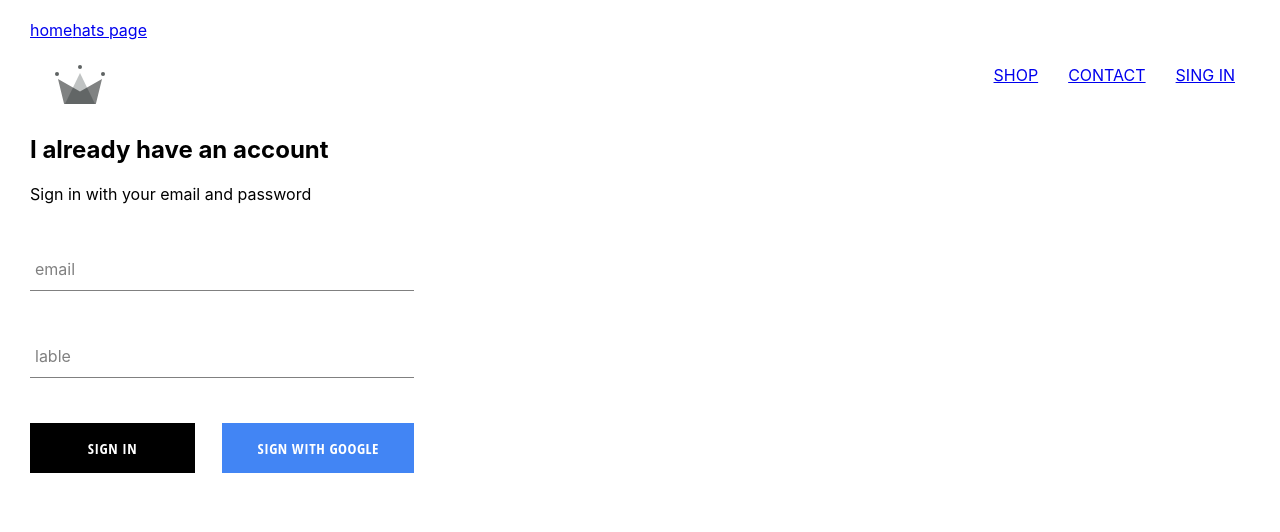
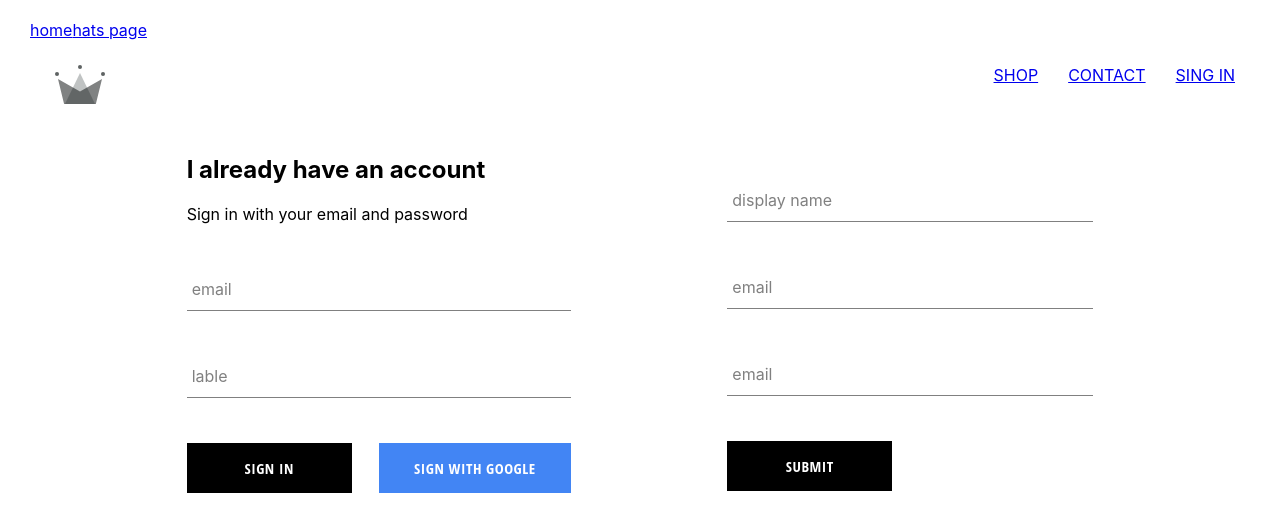
Before and after one commit to le-trung-cu/cewn-clothing, a React (Create React App) app: page /signin in a window 1280 px wide. Shown: the top 532 px of the page. Built offline with nearby package versions, Linux system fonts and the light colour scheme; no server answers.

Commit message:
finishing sign in handleSubmit method

```diff
--- a/src/App.css
+++ /dev/null
@@ -1,3 +0,0 @@
-*{
-    box-sizing: border-box;
-}
--- a/src/App.js
+++ b/src/App.js
@@ -6,7 +6,7 @@
 import Header from './components/header/header.component';
 import SignInAndSignUpPage from './pages/sign-in-and-sign-up/sign-in-and-sign-up.component';
 
-import { auth } from './firebase/firebase.utils';
+import { auth, createUserProfileDocument } from './firebase/firebase.utils';
 
 
 
@@ -21,9 +21,23 @@
   unsubcribeFromAuth = null;
 
   componentDidMount() {
-    this.unsubcribeFromAuth = auth.onAuthStateChanged(user => {
-      this.setState({ currentUser: user })
-    })
+    this.unsubcribeFromAuth = auth.onAuthStateChanged(async userAuth => {
+      if (userAuth) {
+        const userRef = await createUserProfileDocument(userAuth);
+        userRef.onSnapshot((snapShot) => {
+          this.setState({
+            currentUser: {
+              id: userAuth.uid,
+              ...snapShot.data()
+            }
+          }, () => {
+            console.log(this.state);
+          });
+        });
+      }
+      this.setState({ currentUser: userAuth });
+      console.log(this.state);
+    });
   }
 
   componentWillUnmount() {
@@ -35,7 +49,7 @@
       <div className="App">
         <Link to='/'>home</Link>
         <Link to='/shop'>hats page</Link>
-        <Header currentUser={this.state.currentUser}/>
+        <Header currentUser={this.state.currentUser} />
         <Switch>
           < Route exact path='/' component={HomePage} />
           <Route exact path='/shop' component={ShopPage} />
--- a/src/components/sign-in/sign-in.component.js
+++ b/src/components/sign-in/sign-in.component.js
@@ -3,6 +3,7 @@
 import './sign-in.styles.scss';
 import CustomButton from '../custom-button/custom-button.component';
 import { signInWithGoogle } from '../../firebase/firebase.utils';
+import { auth } from '../../firebase/firebase.utils';
 
 
 class SignIn extends Component {
@@ -18,6 +19,12 @@
 
     handleSubmit = event => {
         event.preventDefault();
+        const { email, password } = this.state;
+        try {
+            auth.signInWithEmailAndPassword(email, password);
+        }catch(error){
+            console.log(error);
+        }
 
         this.setState({ email: '', password: '' });
     }
--- /dev/null
+++ b/src/components/sign-up/sign-up.component.js
@@ -0,0 +1,69 @@
+import React, { Component } from 'react';
+import './sign-up.styles.scss';
+import { auth, createUserProfileDocument } from '../../firebase/firebase.utils';
+import FormInput from '../form-input/form-input.component';
+import CustomButton from '../custom-button/custom-button.component';
+
+class SignUp extends Component {
+    constructor() {
+        super();
+        this.state = {
+            displayName: '',
+            email: '',
+            password: '',
+            confirmPassword: ''
+        }
+    }
+
+    handleChange = event => {
+        const { name, value } = event.target;
+        this.setState({ [name]: value });
+    }
+
+    handleSubmit = async event => {
+        event.preventDefault();
+        const { displayName, email, password } = this.state;
+
+        try {
+            const { user } = await auth.createUserWithEmailAndPassword(email, password);
+            await createUserProfileDocument(user, { displayName });
+            this.setState({
+                displayName: '',
+                email: '',
+                password: '',
+                confirmPassword: ''
+            });
+        } catch (error) {
+            console.log(error);
+        }
+    }
+
+    render() {
+        const { displayName, email, password } = this.state;
+        return (
+            <div className="sign-up">
+                <form onSubmit={this.handleSubmit}>
+                    <FormInput type="text"
+                        handleChange={this.handleChange}
+                        name="displayName"
+                        value={displayName}
+                        lablel="display name" />
+                    <FormInput type="email"
+                        handleChange={this.handleChange}
+                        name="email"
+                        value={email}
+                        lablel="email" />
+
+                    <FormInput type="password"
+                        handleChange={this.handleChange}
+                        value={password}
+                        name="password"
+                        lablel="email" />
+                    <CustomButton type="submit">Submit</CustomButton>
+                </form>
+            </div>
+        );
+    }
+}
+
+export default SignUp;
--- /dev/null
+++ b/src/components/sign-up/sign-up.styles.scss
@@ -0,0 +1,3 @@
+.sign-up{
+    width: 30%;
+}
--- a/src/firebase/firebase.utils.js
+++ b/src/firebase/firebase.utils.js
@@ -19,13 +19,41 @@
   appId: "1:1098933605239:web:f0bf554e858d08f1600772",
   measurementId: "G-KKNG9ST6V7"
 };
+
+export const createUserProfileDocument = async (userAuth, addtionalData) => {
+  if (!userAuth) return;
+  console.log(userAuth.uid);
+  const userRef = firestore.doc(`users/${userAuth.uid}`);
+
+  const snapShot = await userRef.get();
+
+  if (!snapShot.exists) {
+    const { displayName, email } = userAuth;
+    const createdAt = new Date();
+
+    try {
+      await userRef.set({
+        displayName,
+        email,
+        createdAt,
+        ...addtionalData
+      })
+    } catch (error) {
+      console.log('error creating user', error.message);
+    }
+  }
+
+  return userRef;
+}
+
 // Initialize Firebase
 firebase.initializeApp(firebaseConfig);
 
 export const auth = firebase.auth();
+
 export const firestore = firebase.firestore();
+const provider = new firebase.auth.GoogleAuthProvider();
 
-const provider = new firebase.auth.GoogleAuthProvider();
-export const signInWithGoogle = () =>auth.signInWithPopup(provider);
+export const signInWithGoogle = () => auth.signInWithPopup(provider);
 
 export default firebase;
--- a/src/pages/sign-in-and-sign-up/sign-in-and-sign-up.component.js
+++ b/src/pages/sign-in-and-sign-up/sign-in-and-sign-up.component.js
@@ -1,10 +1,13 @@
 import React from 'react';
 import SignIn from '../../components/sign-in/sign-in.component';
+import SignUp from '../../components/sign-up/sign-up.component';
+import './sign-in-and-sign-up.styles.scss';
 
 const SignInAndSignUpPage = () => {
     return (
         <div className="sign-in-and-sign-up">
             <SignIn/>
+            <SignUp/>
         </div>
     );
 };
--- /dev/null
+++ b/src/pages/sign-in-and-sign-up/sign-in-and-sign-up.styles.scss
@@ -0,0 +1,4 @@
+.sign-in-and-sign-up{
+    display: flex;
+    justify-content: space-evenly;
+}
```
Lines whose indentation alone changed are shown as unchanged.
